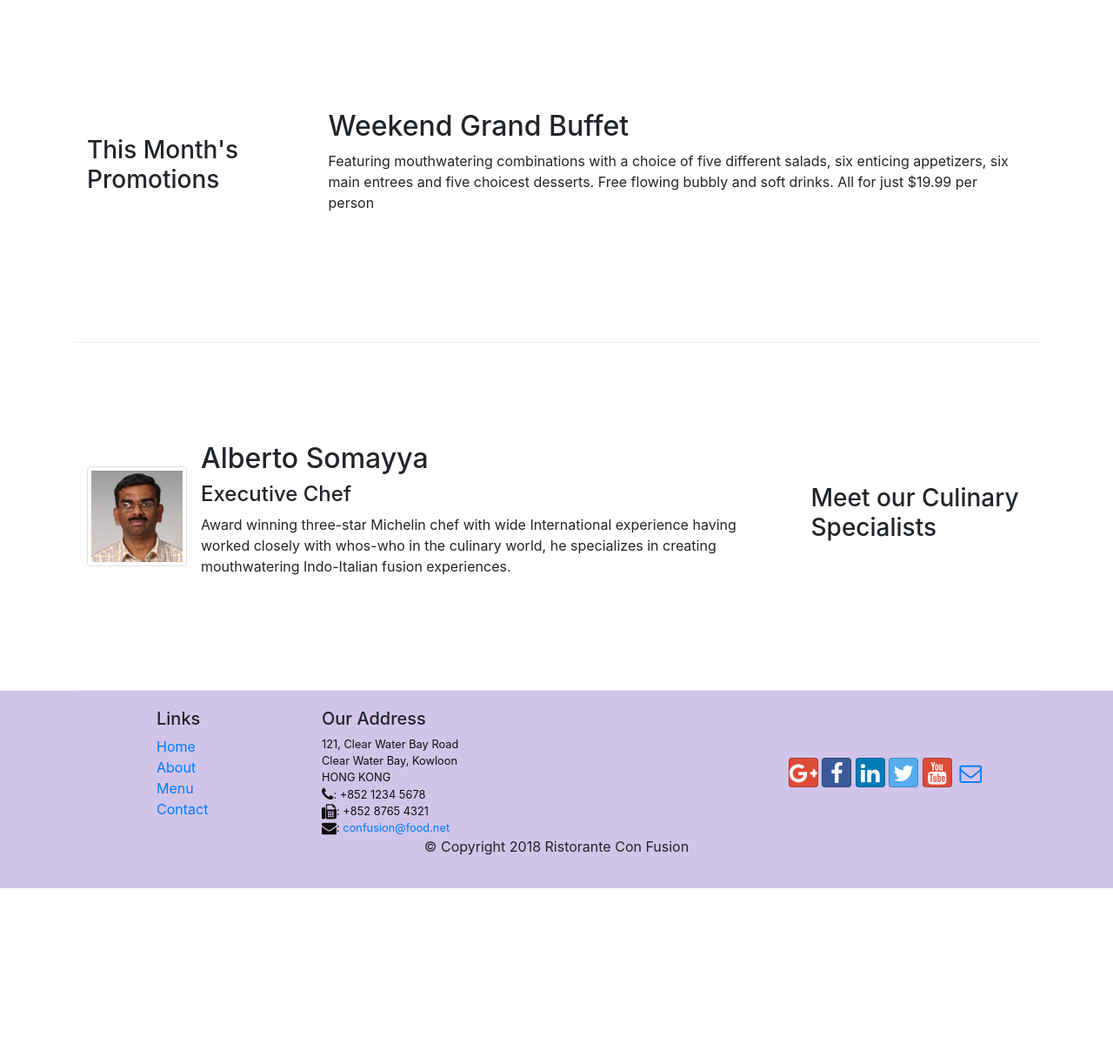
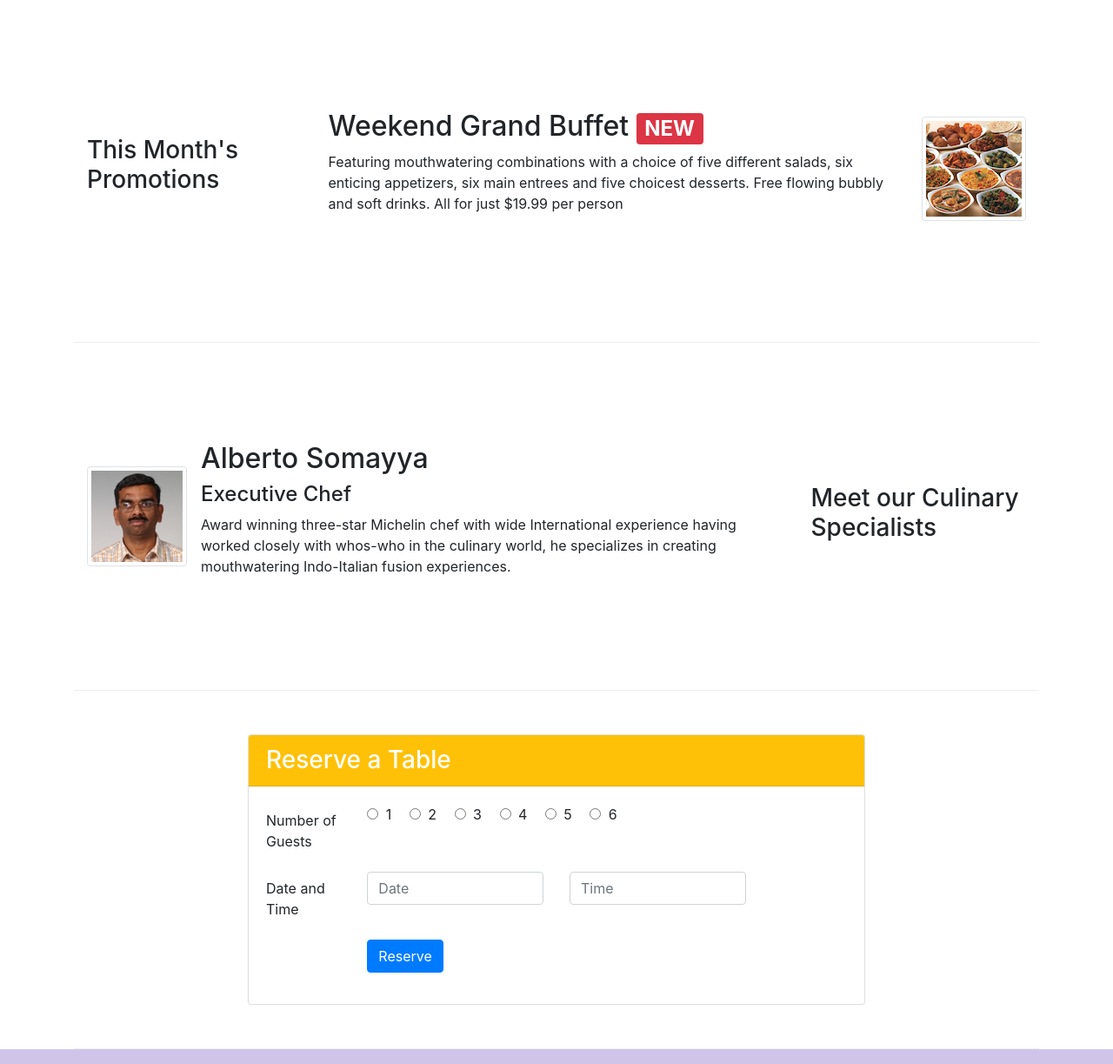
Before and after one commit to VikneshBS/conFusion-Bootstrap-4, a website: page index.html in a window 1280 px wide. Shown: the part 740-1963 px from the top of the page at 87% size. Before the commit the page ends 1761 px from the top, so only its background shows below. Drawn offline with nearby package versions, Linux system fonts and the light colour scheme.

Commit message:
Assignment 2

```diff
--- a/index.html
+++ b/index.html
@@ -44,7 +44,11 @@
                     <p>We take inspiration from the World's best cuisines, and create a unique fusion experience. Our
                         lipsmacking creations will tickle your culinary senses!</p>
                 </div>
-                <div class="col-12 col-sm">
+                <div class="col-12 col-sm align-self-center">
+                    <img src="img/logo.png" class="img-fluid" alt="logo">
+                </div>
+                <div class="col-12 col-sm align-self-center">
+                    <button class="btn btn-warning btn-block" onClick=location.href="#reserve">Reserver a Table</button>
                 </div>
             </div>
         </div>
@@ -59,8 +63,9 @@
                 <div class="media">
                     <img class="d-flex mr-3 img-thumbnail align-self-center" src="img/uthappizza.png" alt="Uthappizza">
                     <div class="media-body">
-                        <h2 class="mt-0">Uthappizza <span class="badge badge-danger">HOT</span> <span class="badge badge-pill badge-secondary">$4.99</span></h2>
-                        <p>A unique combination of Indian Uthappam (pancake) and Italian pizza, topped with Cerignola
+                        <h2 class="mt-0">Uthappizza <span class="badge badge-danger">HOT</span>
+                            <span class="badge badge-pill badge-secondary">$4.99</span></h2>
+                        <p class="d-none d-sm-block">A unique combination of Indian Uthappam (pancake) and Italian pizza, topped with Cerignola
                             olives,
                             ripe vine cherry tomatoes, Vidalia onion, Guntur chillies and Buffalo Paneer.</p>
                     </div>
@@ -74,10 +79,17 @@
                 <h3>This Month's Promotions</h3>
             </div>
             <div class="col col-sm col-md">
-                <h2>Weekend Grand Buffet</h2>
-                <p>Featuring mouthwatering combinations with a choice of five different salads, six enticing appetizers,
-                    six main entrees and five choicest desserts. Free flowing bubbly and soft drinks. All for just
-                    $19.99 per person </p>
+                <div class="media">
+                    <div class="media-body">
+                        <h2 class="mt-0">Weekend Grand Buffet <span class="badge badge-danger">NEW</span></h2>
+                        <p class="d-none d-sm-block">Featuring mouthwatering combinations with a choice of five different salads, six enticing
+                            appetizers,
+                            six main entrees and five choicest desserts. Free flowing bubbly and soft drinks. All for
+                            just
+                            $19.99 per person </p>
+                    </div>
+                    <img class="d-flex ml-3 img-thumbnail align-self-center" src="img/buffet.png" alt="buffet">
+                </div>
             </div>
         </div>
 
@@ -89,9 +101,9 @@
                 <div class="media">
                     <img class="d-flex mr-3 img-thumbnail align-self-center" src="img/alberto.png" alt="alberto">
                     <div class="media-body">
-                        <h2>Alberto Somayya</h2>
+                        <h2 class="mt-0">Alberto Somayya</h2>
                         <h4>Executive Chef</h4>
-                        <p>Award winning three-star Michelin chef with wide International experience having worked
+                        <p class="d-none d-sm-block">Award winning three-star Michelin chef with wide International experience having worked
                             closely with
                             whos-who in the culinary world, he specializes in creating mouthwatering Indo-Italian fusion
                             experiences. </p>
@@ -99,8 +111,53 @@
                 </div>
             </div>
         </div>
+        <!--Task 1-->
+        <div class="row row-content">
+            <div class="col-sm-2"></div>
+            <div class="col-12 col-sm-8">
+                <div id="reserve" class="card">
+                    <h3 class="card-header text-white bg-warning">Reserve a Table</h3>
+                    <form class="card-body">
+                        <div class="form-group row">
+                            <label class="col-12 col-md-2 col-form-label">Number of Guests</label>
+                            <div class="col-12 col-md-8">
+                                <input type="radio" id="1" name="numberOfGuests" value="1" class="mr-1">
+                                <label for="numberOfGuests" class="mr-3">1 </label>
+                                <input type="radio" id="2" name="numberOfGuests" value="2" class="mr-1">
+                                <label for="numberOfGuests" class="mr-3">2 </label>
+                                <input type="radio" id="3" name="numberOfGuests" value="3" class="mr-1">
+                                <label for="numberOfGuests" class="mr-3">3 </label>
+                                <input type="radio" id="4" name="numberOfGuests" value="4" class="mr-1">
+                                <label for="numberOfGuests" class="mr-3">4 </label>
+                                <input type="radio" id="5" name="numberOfGuests" value="5" class="mr-1">
+                                <label for="numberOfGuests" class="mr-3">5 </label>
+                                <input type="radio" id="6" name="numberOfGuests" value="6" class="mr-1">
+                                <label for="numberOfGuests" class="mr-3">6 </label>
+                            </div>
+                        </div>
+                        <div class="form-group row">
+                            <label for="dateandtime" class="col-12 col-md-2 col-form-label">
+                                Date and Time
+                            </label>
+                            <div class="col-12 col-md-4">
+                                <input type="text" class="form-control" id="date" name="date" placeholder="Date">
+                            </div>
+                            <div class="col-12 col-md-4">
+                                <input type="text" class="form-control" id="time" name="time" placeholder="Time">
+                            </div>
+                            <!--To match placeholder, I used text type-->
+                        </div>
+                        <div class="form-group row">
+                            <div class="offset-md-2 col-md-10">
+                                <button type="submit" class="btn btn-primary">Reserve</button>
+                            </div>
+                        </div>
+                    </form>
+                </div>
+            </div>
+            <div class="col-sm-2"></div>
+        </div>
     </div>
-
     <footer class="footer">
         <div class="container">
             <div class="row">
```
Also changed, not shown: contactus.html (+2 -1 lines).
